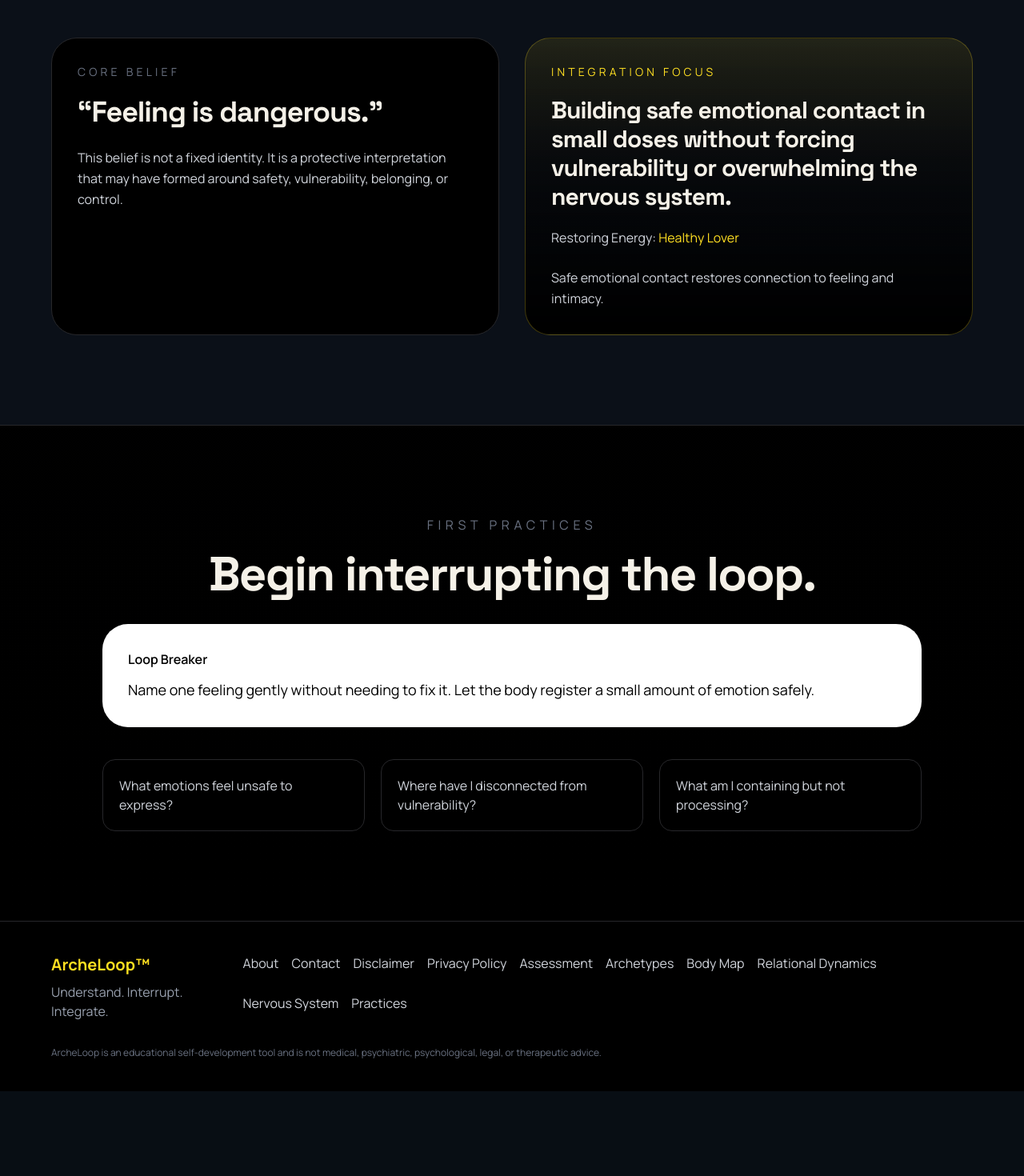
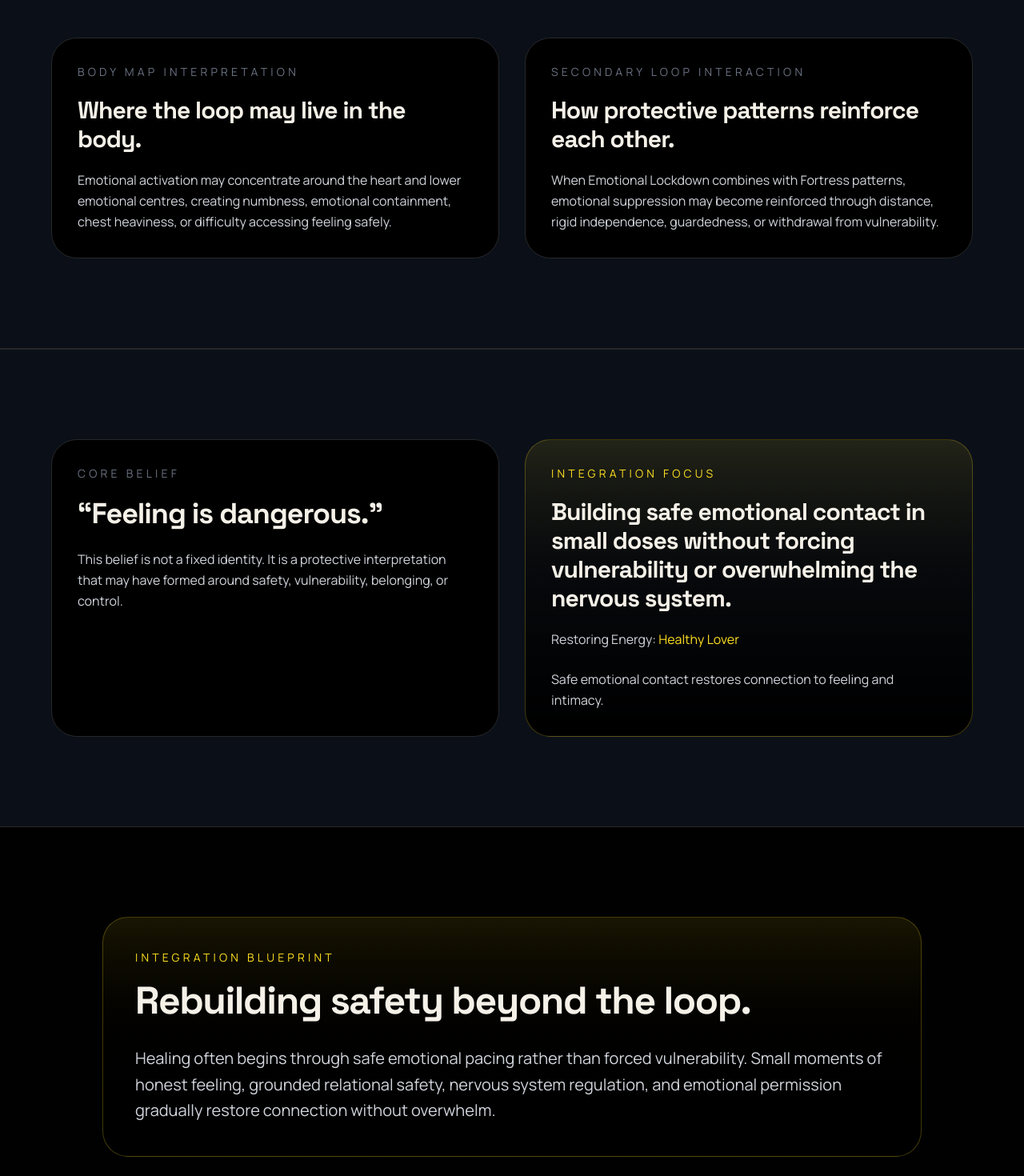
Before and after one commit to abdulkadirkuscu-ctrl/archeloop, a Next.js app: page /report-preview in a window 1280 px wide. Shown: the part 2920-4390 px from the top of the page at 80% size. Before the commit the page ends 4284 px from the top, so only its background shows below. Built offline with nearby package versions, Linux system fonts and the light colour scheme.

Commit message:
Connect report preview to canonical loop details

```diff
--- a/app/report-preview/page.tsx
+++ b/app/report-preview/page.tsx
@@ -1,9 +1,11 @@
+import { loopDetails } from "../data/loopDetails"
 import Nav from "../components/Nav"
 import Footer from "../components/Footer"
 import { loops } from "../data/loops"
 
 export default function ReportPreviewPage() {
   const primaryLoop = loops["Emotional Lockdown"]
+  const detail = loopDetails["Emotional Lockdown"]
   const secondaryLoop = loops["Fortress"]
 
   return (
@@ -173,7 +175,7 @@ export default function ReportPreviewPage() {
             </h2>
 
             <div className="space-y-4">
-              {primaryLoop.relationalActivators.map((item) => (
+              {detail.relationalActivators.map((item) => (
                 <div
                   key={item}
                   className="border border-zinc-800 rounded-2xl p-4 text-gray-300 bg-black/40"
@@ -185,6 +187,40 @@ export default function ReportPreviewPage() {
           </div>
         </div>
       </section>
+
+<section className="px-6 py-28 border-y border-zinc-800 bg-[#0B1018]">
+  <div className="max-w-6xl mx-auto grid lg:grid-cols-2 gap-8">
+
+    <div className="border border-zinc-800 rounded-[2rem] bg-black p-8">
+      <p className="uppercase tracking-[0.3em] text-gray-500 text-sm mb-5">
+        Body Map Interpretation
+      </p>
+
+      <h2 className="text-3xl font-bold mb-5">
+        Where the loop may live in the body.
+      </h2>
+
+      <p className="text-gray-300 leading-relaxed">
+        {primaryLoop.bodyMapInterpretation}
+      </p>
+    </div>
+
+    <div className="border border-zinc-800 rounded-[2rem] bg-black p-8">
+      <p className="uppercase tracking-[0.3em] text-gray-500 text-sm mb-5">
+        Secondary Loop Interaction
+      </p>
+
+      <h2 className="text-3xl font-bold mb-5">
+        How protective patterns reinforce each other.
+      </h2>
+
+      <p className="text-gray-300 leading-relaxed">
+        {primaryLoop.secondaryInteraction}
+      </p>
+    </div>
+
+  </div>
+</section>
 
       <section className="px-6 py-28 border-y border-zinc-800 bg-[#0B1018]">
         <div className="max-w-6xl mx-auto grid lg:grid-cols-2 gap-8">
@@ -227,6 +263,26 @@ export default function ReportPreviewPage() {
         </div>
       </section>
 
+<section className="px-6 py-28">
+  <div className="max-w-5xl mx-auto">
+
+    <div className="border border-yellow-300/25 rounded-[2rem] bg-gradient-to-b from-yellow-300/10 to-black p-10">
+      <p className="uppercase tracking-[0.3em] text-yellow-300 text-sm mb-5">
+        Integration Blueprint
+      </p>
+
+      <h2 className="text-4xl md:text-5xl font-bold mb-8">
+        Rebuilding safety beyond the loop.
+      </h2>
+
+      <p className="text-xl text-gray-300 leading-relaxed">
+        {primaryLoop.integrationBlueprint}
+      </p>
+    </div>
+
+  </div>
+</section>
+
       <section className="px-6 py-28">
         <div className="max-w-5xl mx-auto text-center">
           <p className="uppercase tracking-[0.35em] text-gray-500 mb-5">
@@ -243,12 +299,12 @@ export default function ReportPreviewPage() {
             </p>
 
             <p className="text-lg leading-relaxed">
-              {primaryLoop.loopBreaker}
+              {detail.loopBreaker}
             </p>
           </div>
 
           <div className="grid md:grid-cols-3 gap-5 text-left">
-            {primaryLoop.prompts.map((prompt) => (
+            {detail.prompts.map((prompt) => (
               <div
                 key={prompt}
                 className="border border-zinc-800 rounded-2xl p-5 bg-black"
```
